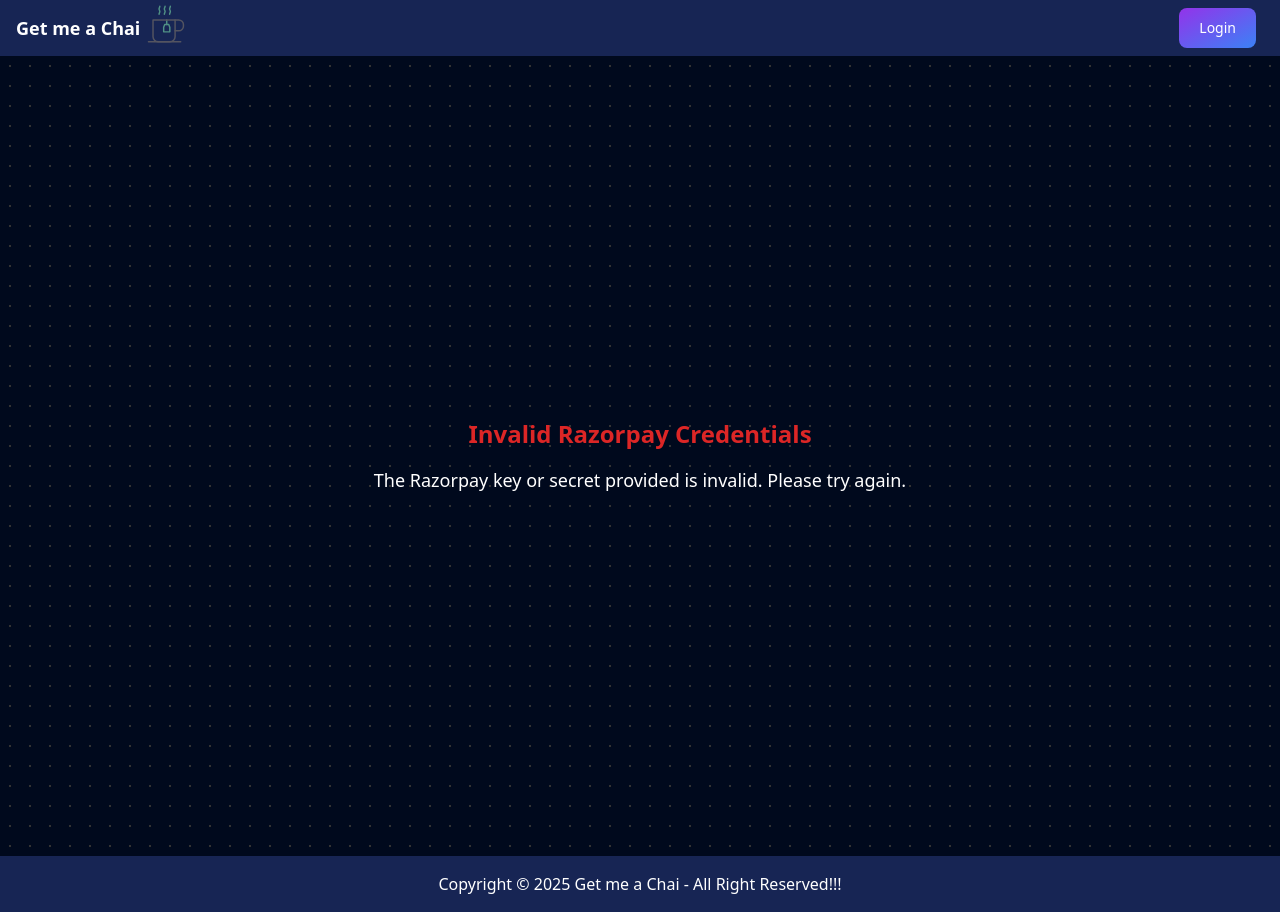
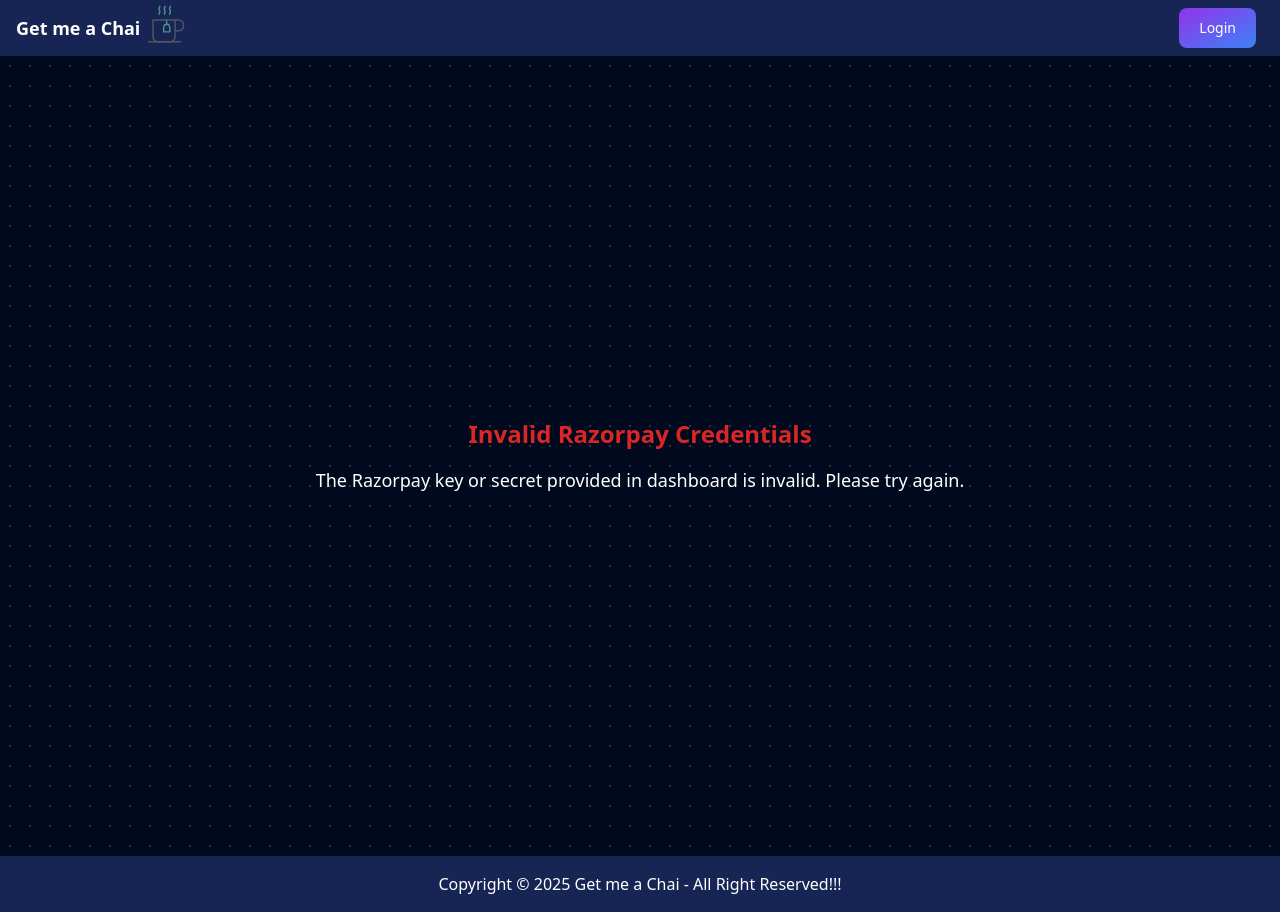
Before and after one commit to Amaan292003/GetMeAChai, a Next.js app: page /invalid in a window 1280 px wide. Built offline with nearby package versions, Linux system fonts and the light colour scheme; no server answers.

Commit message:
Update page.js

```diff
--- a/app/invalid/page.js
+++ b/app/invalid/page.js
@@ -4,7 +4,7 @@ const page = () => {
   return (
     <div className="flex flex-col items-center justify-center h-screen">
     <h1 className="text-2xl font-bold text-red-600">Invalid Razorpay Credentials</h1>
-    <p className="mt-4 text-lg">The Razorpay key or secret provided is invalid. Please try again.</p>
+    <p className="mt-4 text-lg">The Razorpay key or secret provided in dashboard is invalid. Please try again.</p>
 </div>
   )
 }
```
